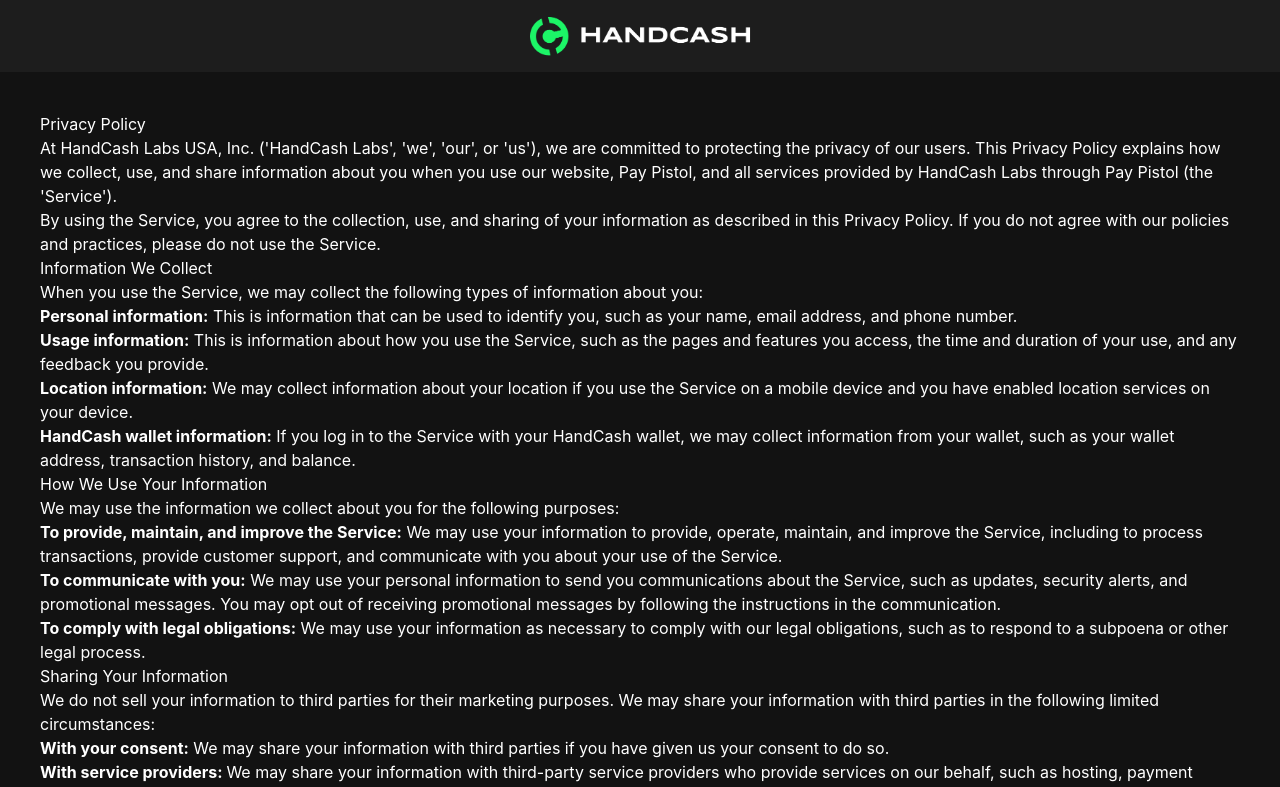
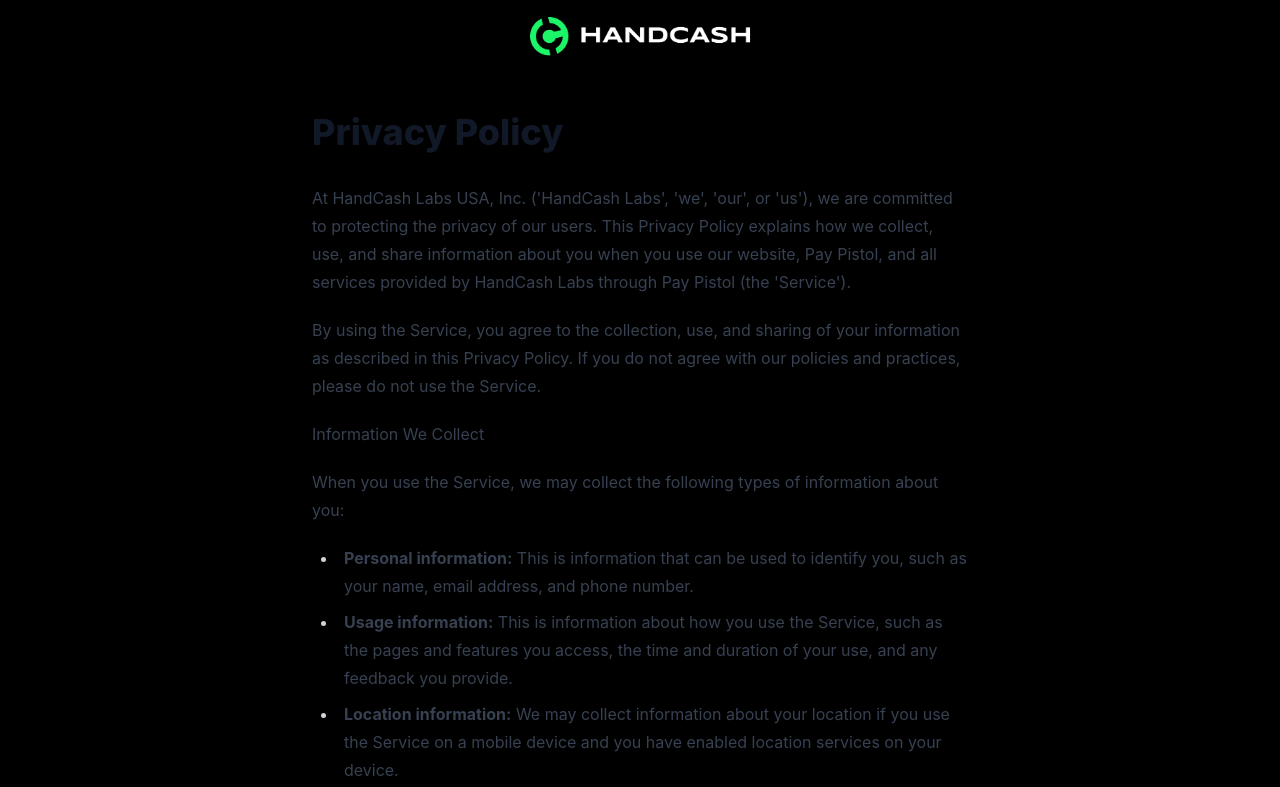
Before and after one commit to brandonbryant12/HandCashGenerateImage, a Next.js app: page /legal/privacy in a window 1280 px wide. Shown: the top 787 px of the page. Built offline with nearby package versions, Linux system fonts and the light colour scheme.

Commit message:
Updated config

```diff
--- a/next.config.js
+++ b/next.config.js
@@ -1,7 +1,10 @@
 /** @type {import('next').NextConfig} */
 const nextConfig = {
+  images: {
+    domains: ['cloud.handcash.io', 'res.cloudinary.com'],
+  },
   reactStrictMode: true,
   swcMinify: true,
-}
+};
 
-module.exports = nextConfig
+module.exports = nextConfig;
--- a/tailwind.config.js
+++ b/tailwind.config.js
@@ -1,21 +1,22 @@
-/** @type {import('tailwindcss').Config} */
 module.exports = {
     content: [
-        "./pages/**/*.{js,ts,jsx,tsx}",
-        "./components/**/*.{js,ts,jsx,tsx}",
+      "./pages/**/*.{js,ts,jsx,tsx}",
+      "./components/**/*.{js,ts,jsx,tsx}",
     ],
     theme: {
-        extend: {
-            colors: {
-                brandLight: "#74FFAC",
-                brandNormal: "#38CB7C",
-                brandDark: "#00994F",
-                darkBackground: {
-                    800: "#1D1D1D",
-                    900: "#121212",
-                },
-            },
+      extend: {
+        fontFamily: {
+          Figtree: ["Figtree", "sans-serif"],
         },
+        colors: {
+          brandGreen: "#41FB74",
+          brandDarkGreen: "#3EC163",
+          brandBlue: "#084C70",
+          brandDarkBlue: "#031A28",
+          twitterBlue: "#1DA1F2",
+          twitterDarkBlue: "#1077AC",
+        },
+      },
     },
-    plugins: [],
-}
+    plugins: [require("@tailwindcss/forms"), require("@tailwindcss/typography")],
+  };
```
